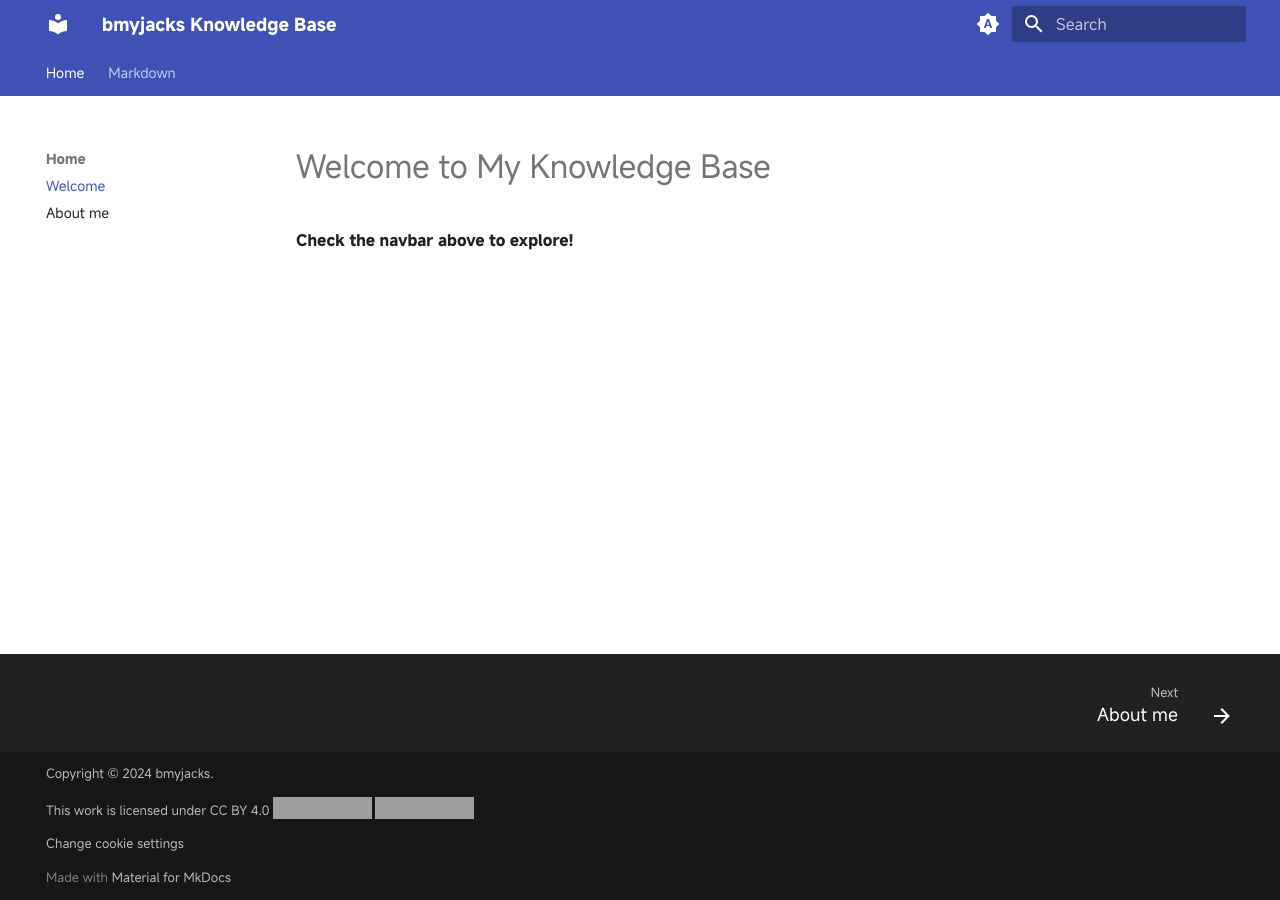
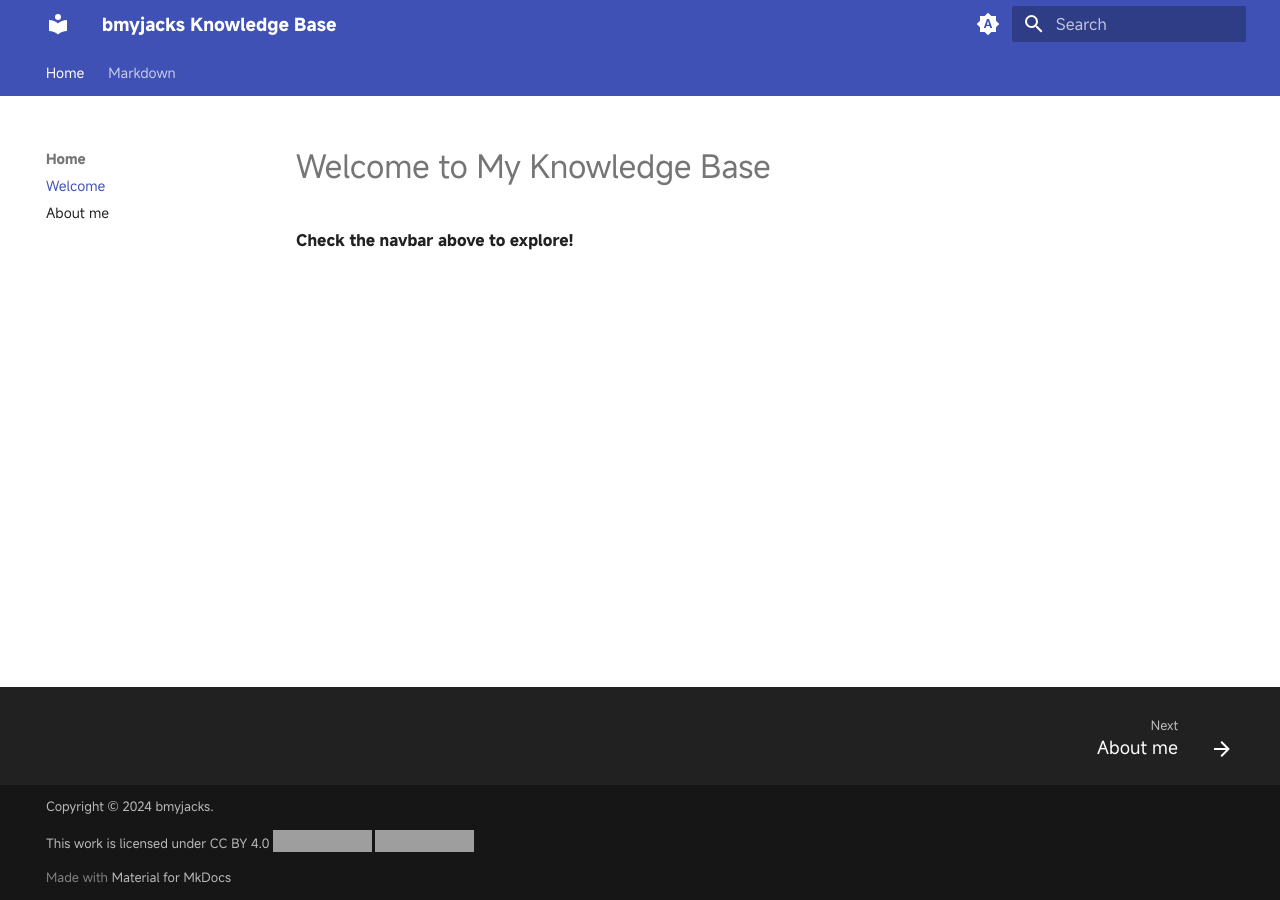
Before and after one commit to bmyjacks/kb.bmyjacks.io, an MkDocs documentation site: the page built from docs/index.md, in a window 1280 px wide. Built offline with MkDocs 1.6.1 and Material for MkDocs 9.7.7, drawn with Linux system fonts in a browser that asks for light colours; plug-ins that fetch from the network failed and are left out; part of the change alters nothing that is shown; grey boxes are pictures that could not be loaded.

Commit message:
Update cookie

```diff
--- a/mkdocs.yml
+++ b/mkdocs.yml
@@ -47,7 +47,7 @@ plugins:
   - search
   - privacy
 
-copyright: Copyright &copy; 2024 bmyjacks. <p xmlns:cc="http://creativecommons.org/ns#" >This work is licensed under <a href="http://creativecommons.org/licenses/by/4.0/?ref=chooser-v1" target="_blank" rel="license noopener noreferrer" style="display:inline-block;">CC BY 4.0<img style="height:22px!important;margin-left:3px;vertical-align:text-bottom;" src="https://mirrors.creativecommons.org/presskit/icons/cc.svg?ref=chooser-v1"><img style="height:22px!important;margin-left:3px;vertical-align:text-bottom;" src="https://mirrors.creativecommons.org/presskit/icons/by.svg?ref=chooser-v1"></a></p> <p><a href="#__consent">Change cookie settings</a></p>
+copyright: Copyright &copy; 2024 bmyjacks. <p xmlns:cc="http://creativecommons.org/ns#" >This work is licensed under <a href="http://creativecommons.org/licenses/by/4.0/?ref=chooser-v1" target="_blank" rel="license noopener noreferrer" style="display:inline-block;">CC BY 4.0<img style="height:22px!important;margin-left:3px;vertical-align:text-bottom;" src="https://mirrors.creativecommons.org/presskit/icons/cc.svg?ref=chooser-v1"><img style="height:22px!important;margin-left:3px;vertical-align:text-bottom;" src="https://mirrors.creativecommons.org/presskit/icons/by.svg?ref=chooser-v1"></a></p>
 
 markdown_extensions:
   - footnotes
@@ -80,17 +80,6 @@ extra:
           data: 0
           note: >-
             Thanks for your feedback!
-  consent:
-    title: Cookie consent
-    description: >-
-      We use cookies to recognize your repeated visits and preferences, as well
-      as to measure the effectiveness of our documentation and whether users
-      find what they're searching for. With your consent, you're helping us to
-      make our documentation better.
-    actions:
-      - accept
-      - reject
-      - manage
 
 nav:
   - Home:
```
